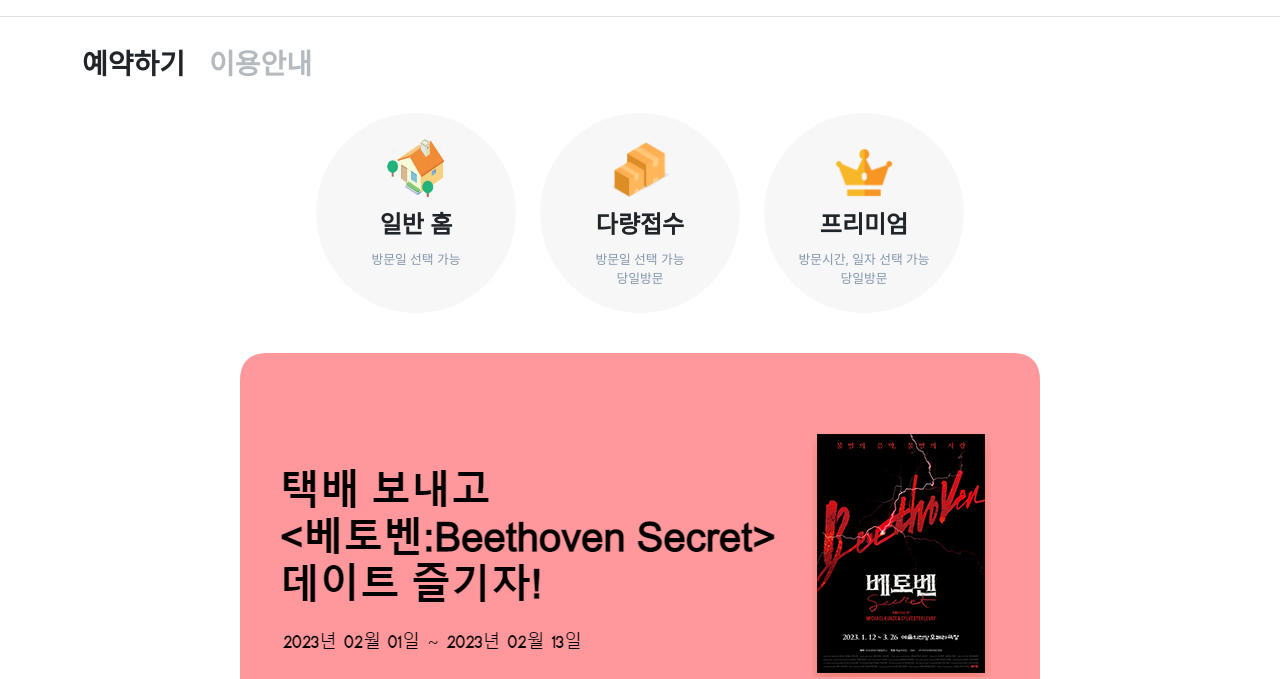
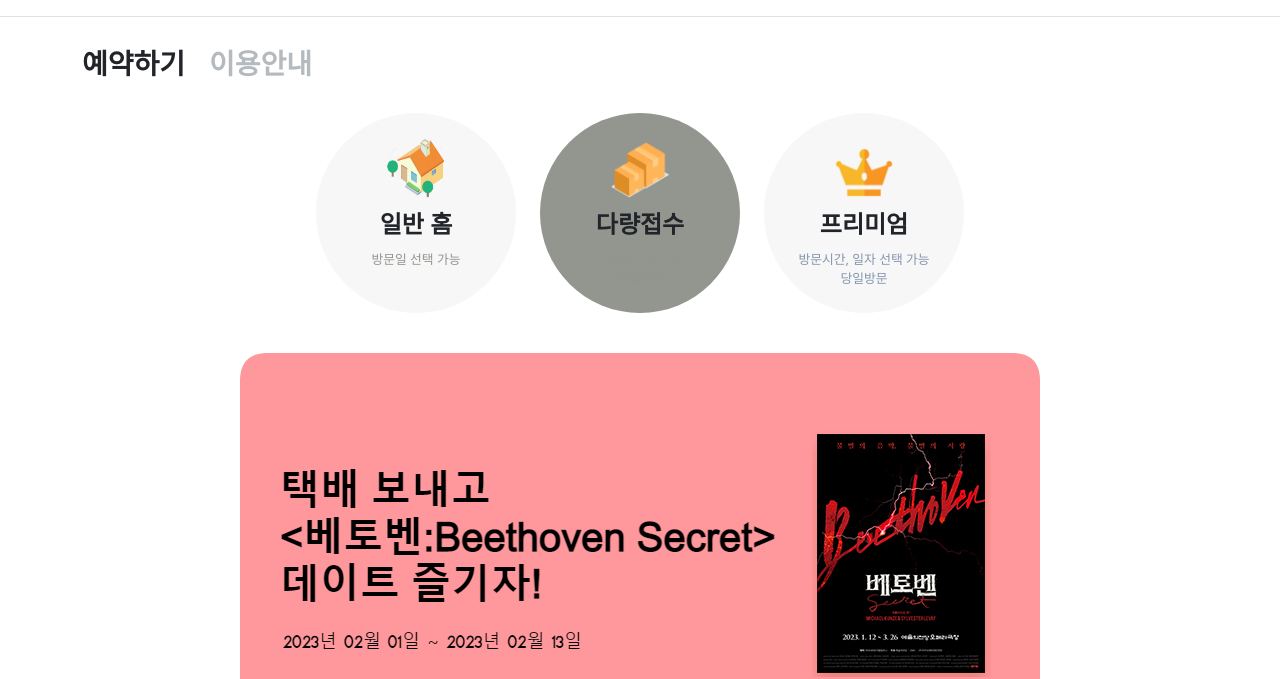
Before and after one commit to KimNamKwang/Holy_moly_Final_view, a plain HTML site: page docs/main copy.html in a window 1280 px wide. Shown: the part 121-800 px from the top of the page. Drawn offline with nearby package versions, Linux system fonts and the light colour scheme; a web font is replaced by a local one.

Commit message:
reservation

```diff
--- a/docs/main copy.html
+++ b/docs/main copy.html
@@ -4,7 +4,7 @@
     <meta charset="UTF-8" />
     <meta http-equiv="X-UA-Compatible" content="IE=edge" />
     <meta name="viewport" content="width=device-width, initial-scale=1.0" />
-    <title>Document</title>
+    <title>Post</title>
     <link
       href="https://cdn.jsdelivr.net/npm/bootstrap@5.2.3/dist/css/bootstrap.min.css"
       rel="stylesheet"
@@ -161,7 +161,7 @@
                 <div class="fs-4 mt-2 fw-bold">일반 홈</div>
                 <div
                   class="mt-2 text-center"
-                  style="font-size: 0.8rem; color: rgb(132, 149, 174)"
+                  style="font-size: 0.8rem; color: rgb(147, 149, 143)"
                 >
                   <div>방문일 선택 가능</div>
                   <div>&nbsp;</div>
@@ -176,7 +176,7 @@
                 style="
                   width: 200px;
                   height: 200px;
-                  background-color: rgb(247, 247, 247);
+                  background-color: rgb(147, 149, 143);
                 "
               >
                 <div>
@@ -189,7 +189,7 @@
                 <div class="fs-4 mt-2 fw-bold">다량접수</div>
                 <div
                   class="mt-2 text-center"
-                  style="font-size: 0.8rem; color: rgb(132, 149, 174)"
+                  style="font-size: 0.8rem; color: rgb(147, 149, 143)"
                 >
                   <div>방문일 선택 가능</div>
                   <div>당일방문</div>
```
